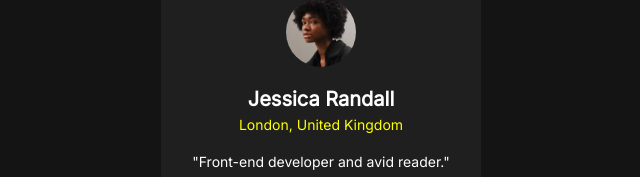
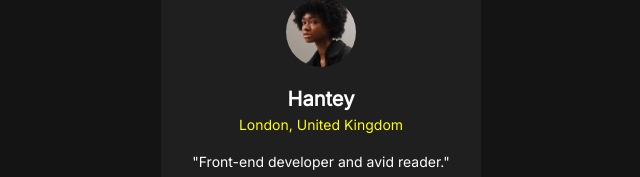
Before and after one commit to Hantey10/Social, a plain HTML site: page index.html in a window 1280 px wide. Shown: the part 152-329 px from the top of the page, without its empty margins (319-959 px from the left). Drawn offline with Linux system fonts and the light colour scheme.

Commit message:
Update index.html

```diff
--- a/index.html
+++ b/index.html
@@ -24,7 +24,7 @@
         <div class="info">
 
 
-          <p class="name">Jessica Randall</p> <!--Name-->
+          <p class="name">Hantey</p> <!--Name-->
           <p class="country">London, United Kingdom</p> <!--Country-->
         </div>
         <p class="work">"Front-end developer and avid reader."</p> <!--Work-->
```
